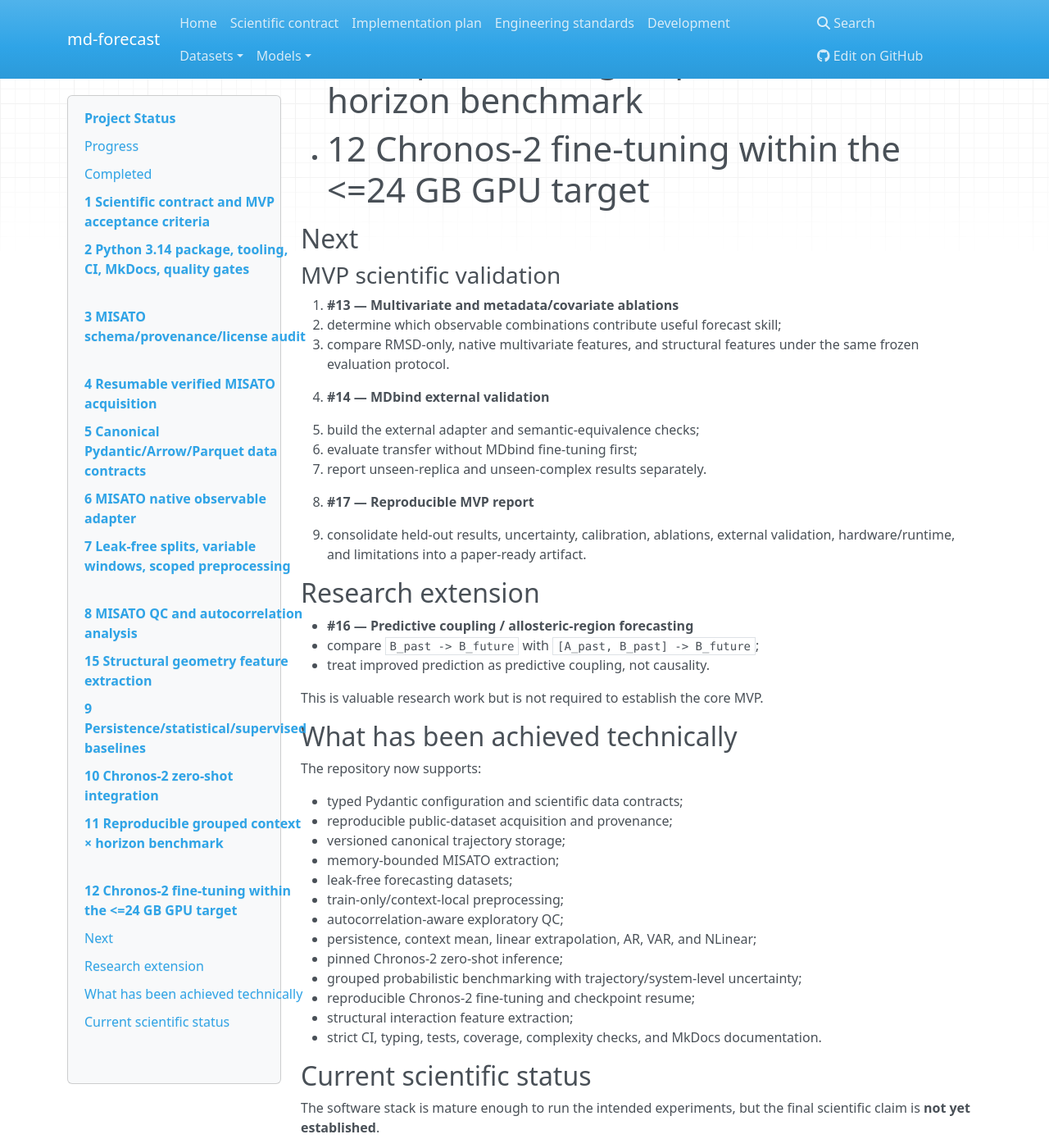
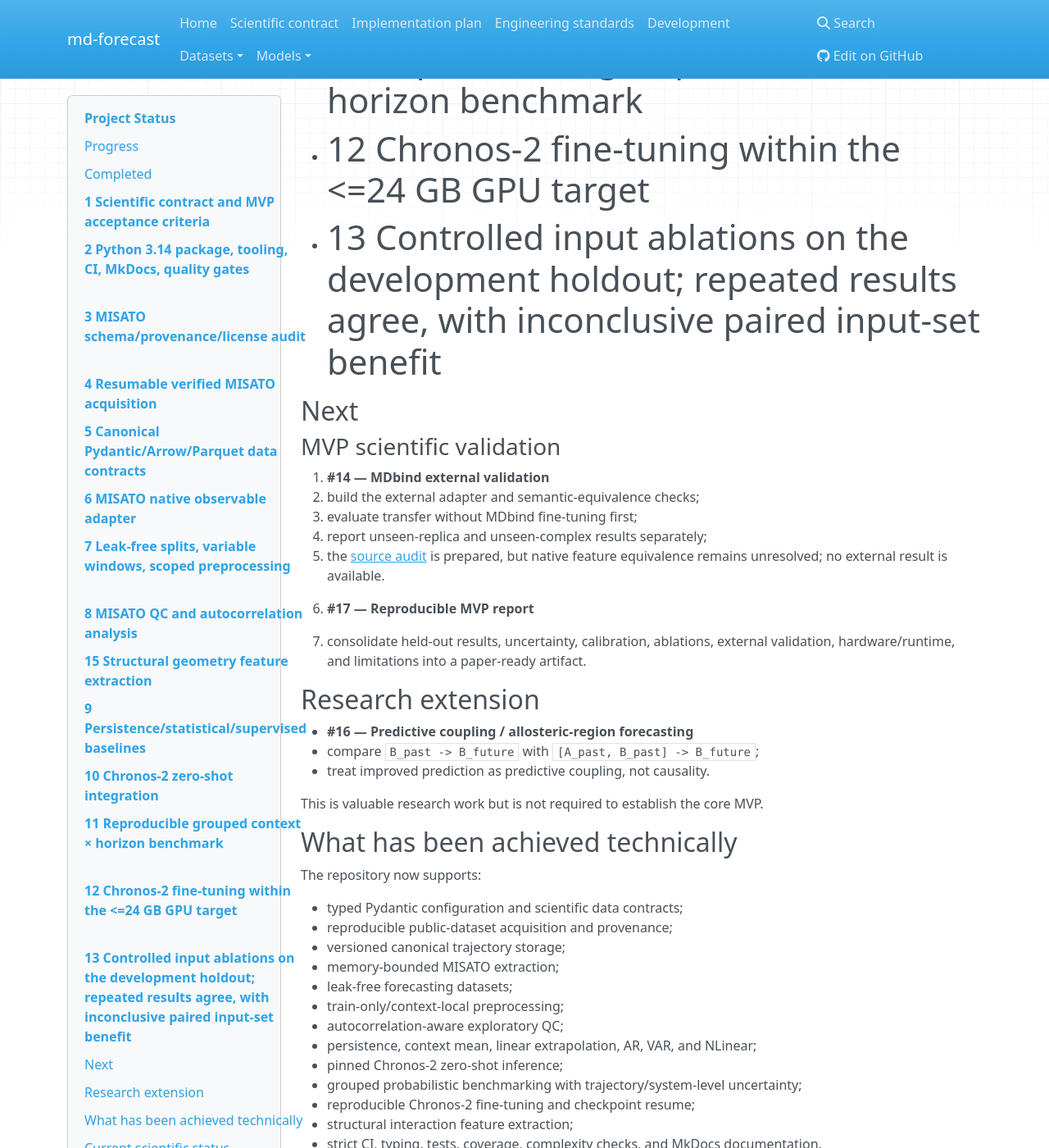
Before and after one commit to fabiobove-dr/md-forecast, an MkDocs documentation site: the page built from docs/PROJECT_STATUS.md, in a window 1280 px wide and 1400 px high, scrolled down 1641 px. Shown: the whole window at 82% size. Built offline with MkDocs 1.6.1, drawn with Linux system fonts in a browser that asks for light colours; nearby versions of some CDN libraries; some of the changed text lies outside the part shown.

Commit message:
docs: update issue status after controlled ablation delivery

```diff
--- a/docs/PROJECT_STATUS.md
+++ b/docs/PROJECT_STATUS.md
@@ -30,20 +30,18 @@ The foundational engineering and ML work is complete. The remaining work is prim
 - #10 Chronos-2 zero-shot integration
 - #11 Reproducible grouped context × horizon benchmark
 - #12 Chronos-2 fine-tuning within the <=24 GB GPU target
+- #13 Controlled input ablations on the development holdout; repeated results agree, with inconclusive paired input-set benefit
 
 ## Next
 
 ### MVP scientific validation
-1. **#13 — Multivariate and metadata/covariate ablations**
-   - determine which observable combinations contribute useful forecast skill;
-   - compare RMSD-only, native multivariate features, and structural features under the same frozen evaluation protocol.
-
-2. **#14 — MDbind external validation**
+1. **#14 — MDbind external validation**
    - build the external adapter and semantic-equivalence checks;
    - evaluate transfer without MDbind fine-tuning first;
-   - report unseen-replica and unseen-complex results separately.
+   - report unseen-replica and unseen-complex results separately;
+   - the [source audit](datasets/MDBIND.md) is prepared, but native feature equivalence remains unresolved; no external result is available.
 
-3. **#17 — Reproducible MVP report**
+2. **#17 — Reproducible MVP report**
    - consolidate held-out results, uncertainty, calibration, ablations, external validation, hardware/runtime, and limitations into a paper-ready artifact.
 
 ## Research extension
@@ -78,7 +76,7 @@ The software stack is mature enough to run the intended experiments, but the fin
 
 The current experiments demonstrate implementation correctness and development/validation behavior. The decisive evidence still needs to come from:
 
-- controlled feature ablations (#13), and
+- an independent confirmation of the small development ablation findings (#13), and
 - external generalization on MDbind (#14).
 
 Only after those are complete should the final MVP conclusion be frozen in #17.
```
Also changed, not shown: other parts of docs/PROJECT_STATUS.md (+1 -1 lines).
